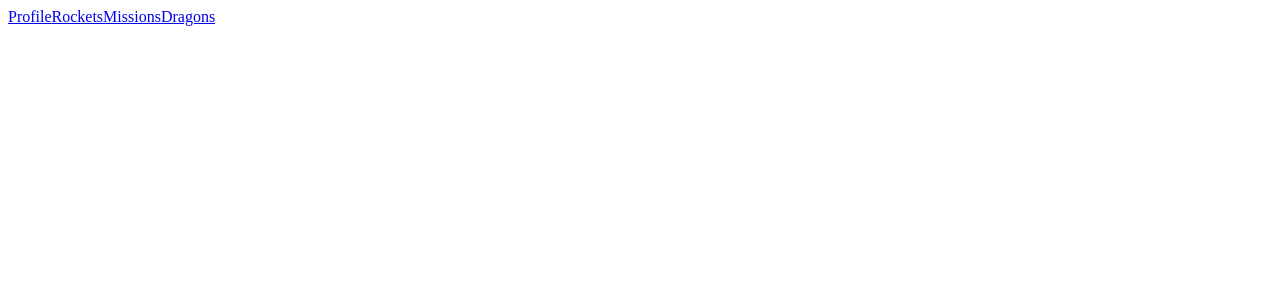
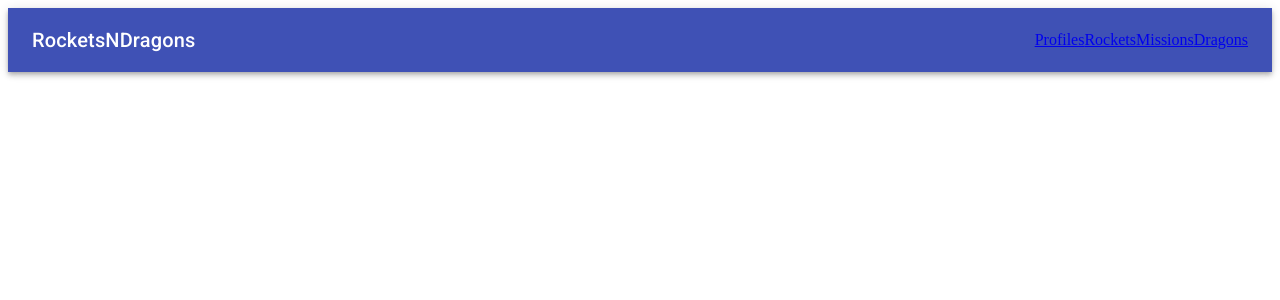
Before and after one commit to RokoVarano/RocketsNDragons, a React (Create React App) app: page /rockets in a window 1280 px wide. Shown: the top 300 px of the page. Built offline with nearby package versions, Linux system fonts and the light colour scheme.

Commit message:
NavLink with app bar

```diff
--- a/src/components/NavLink/NavLink.jsx
+++ b/src/components/NavLink/NavLink.jsx
@@ -1,13 +1,47 @@
 import React from 'react';
 import { Link } from 'react-router-dom';
+import { makeStyles } from '@material-ui/core/styles';
+import AppBar from '@material-ui/core/AppBar';
+import Toolbar from '@material-ui/core/Toolbar';
+import Typography from '@material-ui/core/Typography';
 
-const NavLink = () => (
-  <nav>
-    <Link to="/">Profile</Link>
-    <Link to="/rockets">Rockets</Link>
-    <Link to="/missions">Missions</Link>
-    <Link to="/dragons">Dragons</Link>
-  </nav>
-);
+const useStyles = makeStyles((theme) => ({
+  root: {
+    flexGrow: 1,
+  },
+  menuButton: {
+    marginRight: theme.spacing(2),
+  },
+  title: {
+    flexGrow: 1,
+  },
+}));
+
+const NavLink = () => {
+  const classes = useStyles();
+
+  return (
+    <AppBar position="static">
+      <Toolbar>
+        <Typography variant="h6" className={classes.title}>
+          RocketsNDragons
+        </Typography>
+
+        <Link color="inherit" to="/">
+          Profiles
+        </Link>
+        <Link color="inherit" to="/rockets">
+          Rockets
+        </Link>
+        <Link color="inherit" to="/missions">
+          Missions
+        </Link>
+        <Link color="inherit" to="/dragons">
+          Dragons
+        </Link>
+      </Toolbar>
+    </AppBar>
+  );
+};
 
 export default NavLink;
```
Also changed, not shown: .eslintrc.json.
